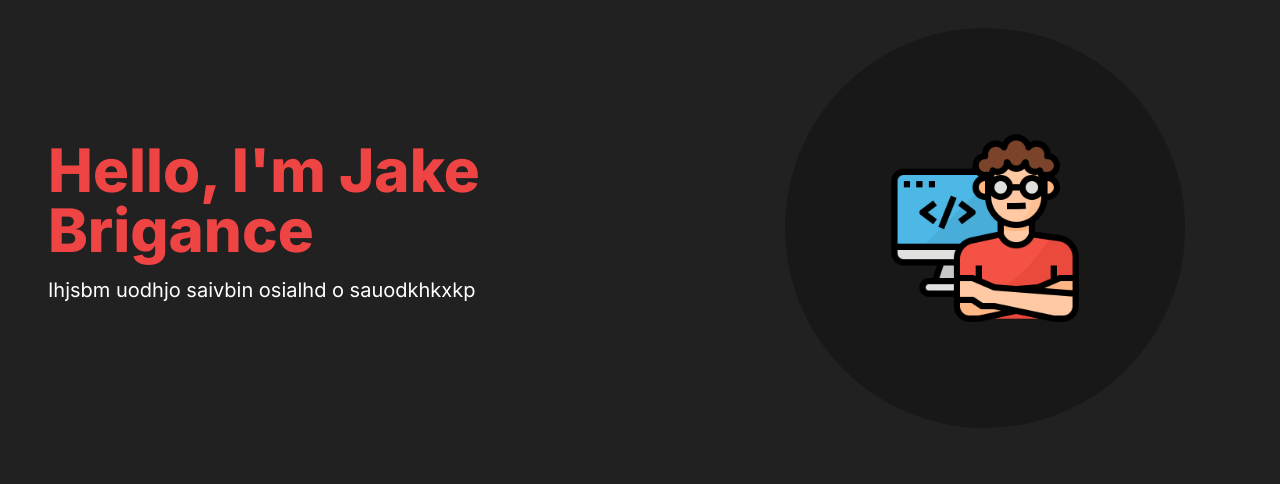
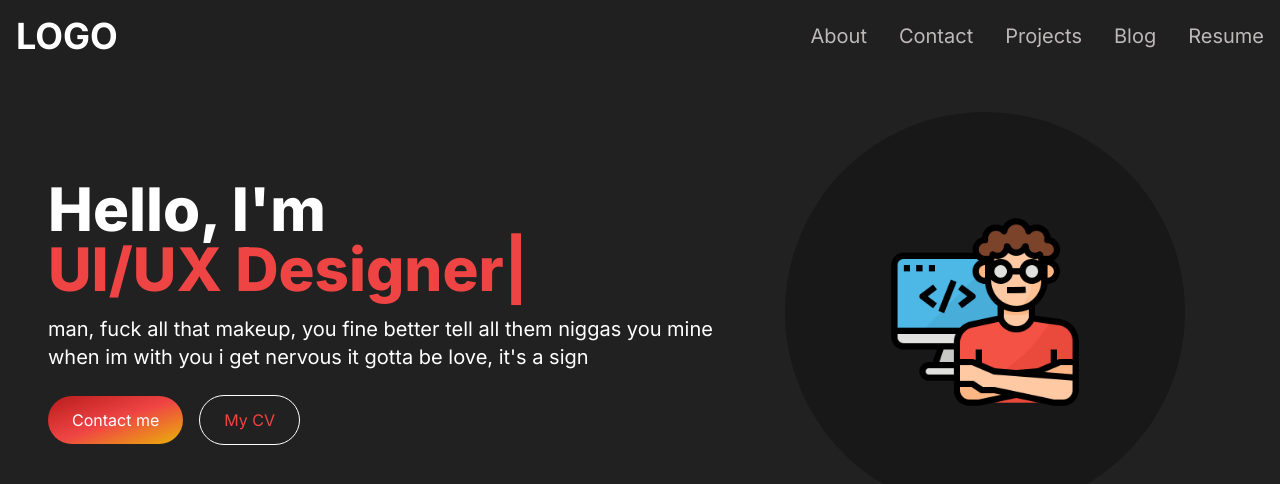
Before and after one commit to rohxn10/portfolio-website, a Next.js app: page / in a window 1280 px wide. Shown: the top 484 px of the page. Built offline with nearby package versions, Linux system fonts and the light colour scheme.

Commit message:
added navbar

```diff
--- a/app/components/HeroSection.jsx
+++ b/app/components/HeroSection.jsx
@@ -1,26 +1,60 @@
+"use client";
 import React from "react";
 import Image from "next/image";
+
+import { TypeAnimation } from 'react-type-animation';
+
 
 function HeroSection() {
     return (
         <section>
             <div className="grid grid-cols-1 lg:grid-cols-12">
-                <div className="col-span-7 place-self-center">
-                    <h1 className="text-red-500 mb-4 text-4xl lg:text-6xl font-extrabold ">
-                        Hello, I'm Jake Brigance
+                <div className="col-span-7 place-self-center text-center sm:text-left">
+                    <h1 className="text-red-500 mb-4 text-4xl sm:text-5xl lg:text-6xl font-extrabold ">
+                        <span className="text-white">Hello, I'm {" "}</span>
+                        <br></br>
+                        <TypeAnimation
+                            sequence={[
+                                "Jake Brigance",
+                                1000,
+                                'Web Developer',
+                                1000,
+                                'UI/UX Designer',
+                                1000,
+                                'Gamer',
+                                1000
+                            ]}
+                            wrapper="span"
+                            speed={50}
+
+                            repeat={Infinity}
+                        />
                     </h1>
-                    <p className="text-white text-lg lg:text-xl">
-                        Ihjsbm uodhjo saivbin osialhd o sauodkhkxkp
+                    <p className="text-white text-base sm:text-lg lg:text-xl mb-3">
+                        man, fuck all that makeup, you fine
+                        better tell all them niggas you mine
+                        when im with you i get nervous
+                        it gotta be love, it's a sign
                     </p>
+                    <div>
+                        <button className="px-6 py-3 w-full sm:w-fit rounded-full mr-4 bg-gradient-to-br from-red-700 via-red-500 to-yellow-500 text-white hover:bg-red-400">
+                            Contact me
+                        </button>
+                        <button className="px-6 py-3 w-full sm:w-fit rounded-full bg-transparent hover:bg-slate-400 text-white border border-white mt-3 ">
+                            <span className="text-red-500">My CV</span>
+                        </button>
+                    </div>
                 </div>
-                <div className="col-span-5 mt-3 relative ">
-                    <div className="rounded-full bg-[#181818] w-[250px] h-[250px] lg:h-[400px] lg:w-[400px] mx-auto">
+                <div className="col-span-5 place-self-center mt-4 lg:mt-0">
+                    <div className="rounded-full bg-[#181818] w-[250px] h-[250px] lg:h-[400px] lg:w-[400px] mx-auto relative ">
                         <Image
                             src="/images/programmer2.png"
                             alt="Image"
-                            className="absolute transform -translate-x-1/2 -translate-y-1/2 top-1/2 left-1/2"
+                            className="absolute transform -translate-x-1/2 -translate-y-1/2 top-1/2 left-1/2 lg:width={400}
+                            lg:height={400}"
                             width={200}
                             height={200}
+
                         />
                     </div>
                 </div>
--- /dev/null
+++ b/app/components/NavLink.jsx
@@ -0,0 +1,10 @@
+import React from "react";
+import Link from "next/link";
+
+function NavLink(props) {
+    return (
+        <Link href={props.href} className=" block py-2 pl-3 pr-4 text-[#bdb9b9] hover:text-red-500 sm:text-xl rounded md:p-0">{props.title}</Link>
+    )
+}
+
+export default NavLink;
--- /dev/null
+++ b/app/components/Navbar.jsx
@@ -0,0 +1,54 @@
+"use client";
+import React, {useState} from "react";
+import Link from "next/link";
+import NavLink from "./NavLink";
+import {Bars3Icon , XmarkIcon} from "@heroicons/react/24/solid";
+
+const navLinks=[
+    {
+        title: "About",
+        path: "/about"
+    },
+    {
+        title: "Contact",
+        path: "/contact"
+    },
+    {
+        title: "Projects",
+        path: "/projects"
+    },
+    {
+        title: "Blog",
+        path: "/blog"
+    },
+    {
+        title: "Resume",
+        path: "/resume"
+    }
+]
+
+export default function Navbar() {
+    const [navbarOpen, setNavbarOpen] = useState(false);
+    return(
+        <nav className="fixed top-0 left-0 right-0 bg-[#212121] bg-opacity-90">
+            <div className="flex flex-wrap items-center justify-between mx-auto px-4 py-1 mt-3 ">
+                <Link href="/" className="text-2xl md:text-4xl text-white font-bold">LOGO</Link>
+                <div className="mobile-menu block md:hidden">
+                    {
+                        !navbarOpen?( <button onClick={()=>setNavbarOpen(true)} className="flex items-center px-3 py-2 border rounded border-slate-200 text-slate-200 hover:text-white"><Bars3Icon className="h-5 w-5"/></button>) :( <button onClick={()=>setNavbarOpen(false)} className="flex items-center px-3 py-2 border rounded border-slate-200 text-slate-200 hover:text-red-500"><XmarkIcon className="h-5 w-5"/></button>)
+                    }
+                    {/* {console.log(navbarOpen)} */}
+                </div>
+                <div className="menu hidden md:block md:w-auto" id="navbar">
+                    <ul className="flex p-5 md:p-0 md:flex-row justify-between md:space-x-8 mt-0">
+                        {navLinks.map((link,index) =>
+                            <li key={index}>
+                                <NavLink title={link.title} href={link.path}/>
+                            </li>
+                        )}
+                    </ul>
+                </div>
+            </div>
+        </nav>
+    )
+}
--- a/app/page.js
+++ b/app/page.js
@@ -1,11 +1,16 @@
 import Image from "next/image";
 import HeroSection from "./components/HeroSection";
 import tempGrid from "./components/tempGrid";
+import Navbar from "./components/Navbar";
 
 export default function Home() {
   return (
-    <main className="flex min-h-screen flex-col bg-[#212121] container mx-auto px-12 py-4">
+    <main className="flex min-h-screen flex-col bg-[#212121] ">
+    <Navbar/>
+    <div className="container mt-24 mx-auto px-12 py-4">
       <HeroSection/>
+
+    </div>
       {/* <tempGrid/>  */}
     </main>
   );
```
Also changed, not shown: package.json (+6 -4 lines), 1 other file (tests, documents, lock files or other folders).
